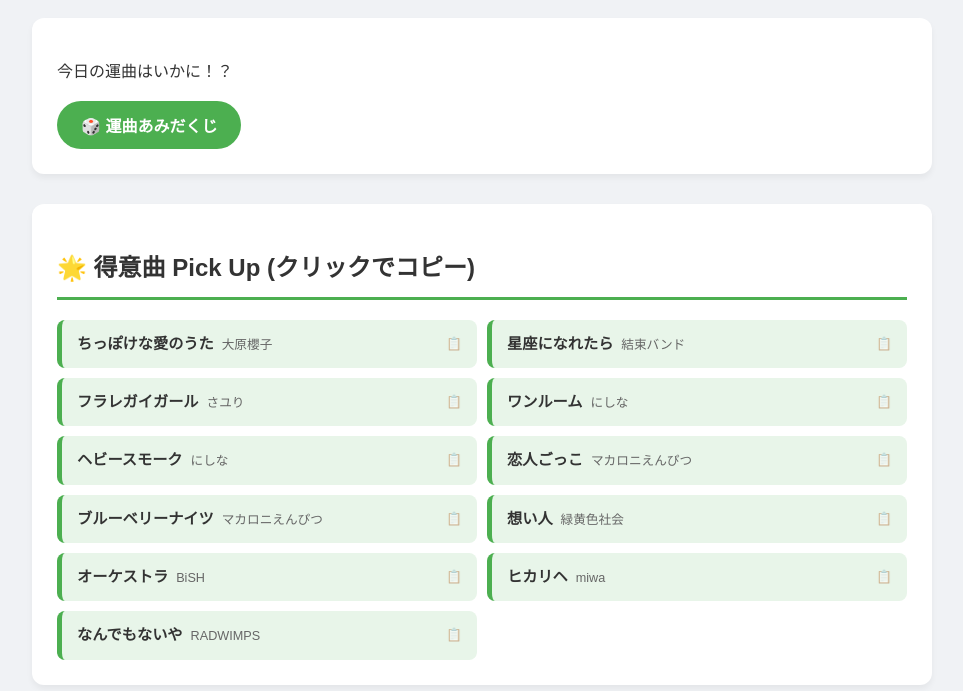
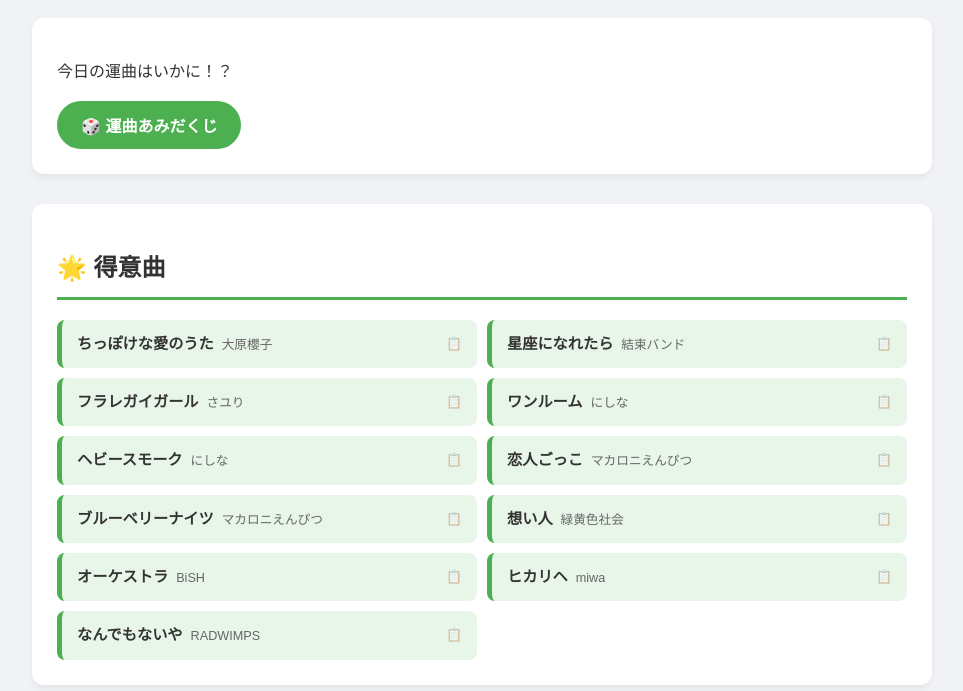
Before and after one commit to chorefan/my-song-list, a plain HTML site: page index.html in a window 1280 px wide. Shown: the part 109-800 px from the top of the page, without its empty margins (158-1121 px from the left). Drawn offline with Linux system fonts and the light colour scheme.

Commit message:
Update index.html

```diff
--- a/index.html
+++ b/index.html
@@ -55,7 +55,7 @@
 </section>
 
 <section id="pickup">
-  <h2>🌟 得意曲 Pick Up (クリックでコピー)</h2>
+  <h2>🌟 得意曲 </h2>
   <div class="pickup-grid" id="pickupList"></div>
 </section>
 
```
